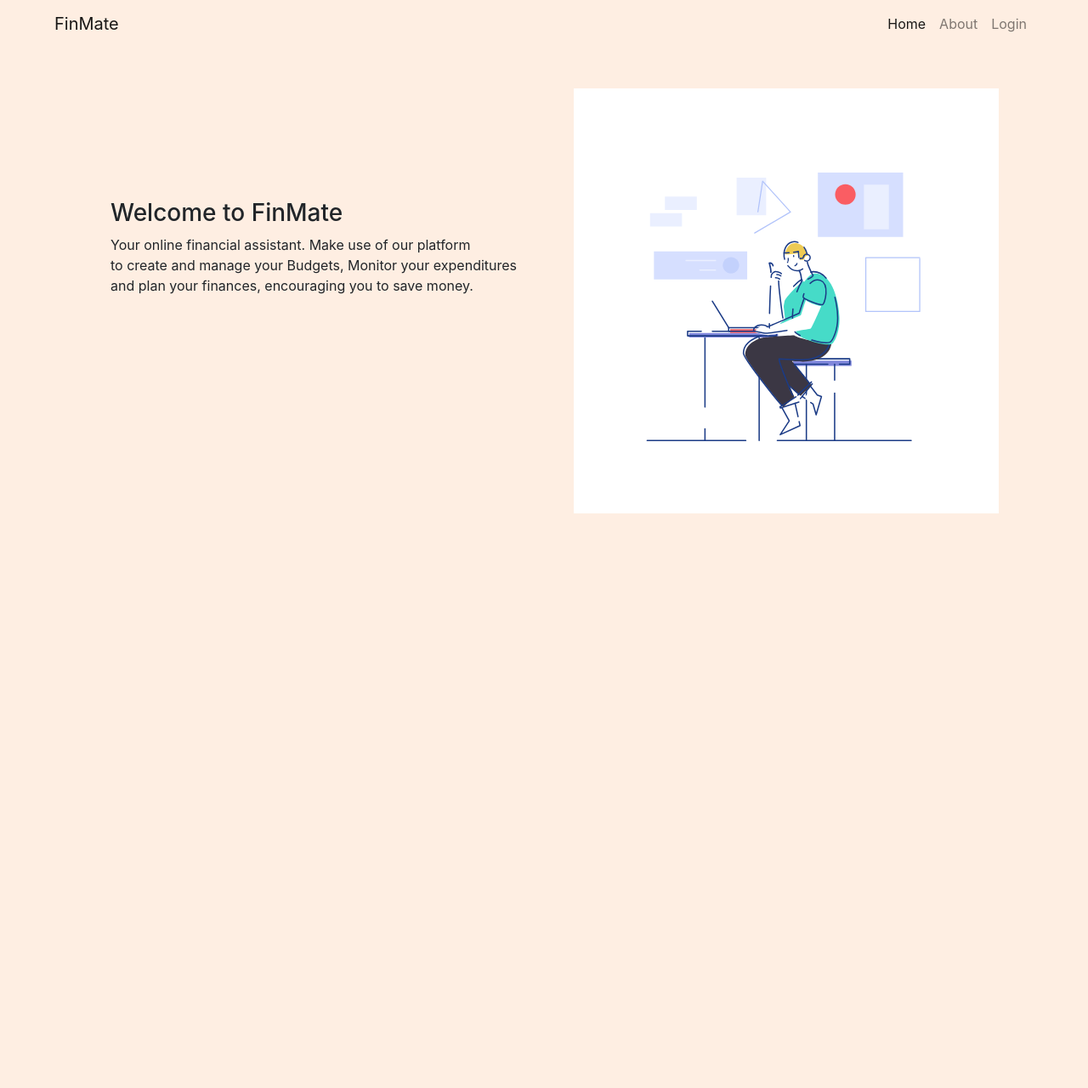
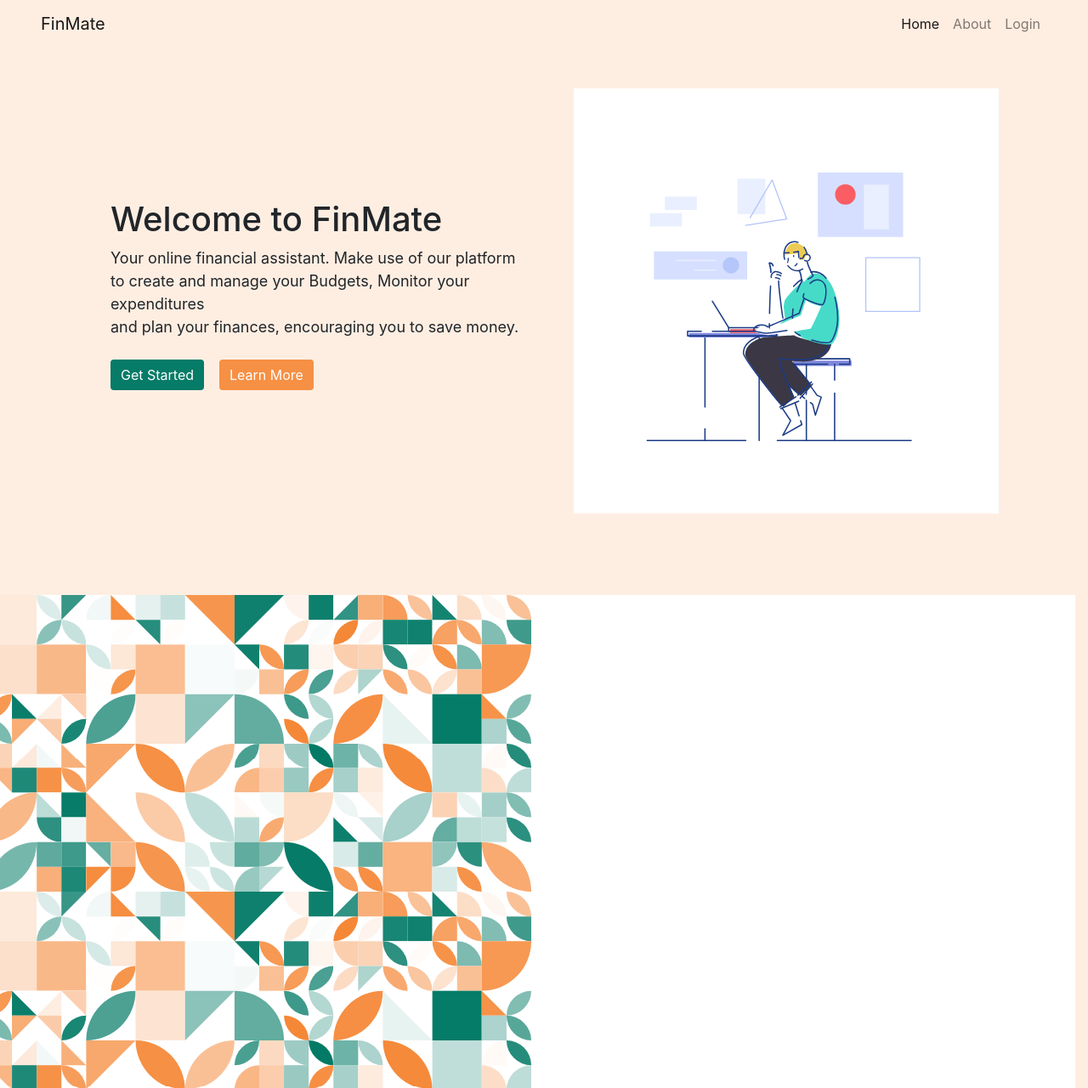
Before and after one commit to Jordan-Rob/FinMate-FE, a React (Create React App) app: page / in a window 1280 px wide. Shown: the whole page at 85% size. Before the commit the page ends 800 px from the top, so only its background shows below. Built offline with nearby package versions, Linux system fonts and the light colour scheme.

Commit message:
added second section of home page

```diff
--- a/src/components/Home.js
+++ b/src/components/Home.js
@@ -1,7 +1,8 @@
 import React, { useEffect } from 'react';
-import Illustration from '../MoneySaving.svg'
+import pattern from '../static/patternpad.svg'
 import Lottie from 'lottie-web'
 import Animation from '../animations/drawkit-grape-animation-2-LOOP.json'
+import Button from 'react-bootstrap/Button'
 
 const Home = () => {
     useEffect(() => {
@@ -12,18 +13,32 @@ const Home = () => {
     }, [])
 
     return (
+        <div>
             <div className="container mt-5">
                 <div className="row" >
-              <div className="col-md-6 " style={{ paddingTop:'130px', paddingLeft:'60px' }}>
-                  <h3 className=''>Welcome to FinMate</h3>
+                    <div className="col-md-6 " style={{ paddingTop:'130px', paddingLeft:'60px', fontSize:'18px' }}>
+                        <h1 className=''>Welcome to FinMate</h1>
                         <p>
                             Your online financial assistant. Make use of our platform <br/>
                             to create and manage your Budgets, Monitor your expenditures <br/>
                             and plan your finances, encouraging you to save money.
                         </p>
+                        <div style={{ marginTop:'25px', }}>
+                            <Button style={{ background:'#057B68', outline:'0 !important;', border:'none'}}>Get Started</Button>
+                            <Button style={{ marginLeft:'18px', background:'#F69044', outline: 'none; !important', border:'none' }}>Learn More</Button>
+                        </div>
                     </div>
                     <div className="col-md-6"  >
                         <div style={{ height: "500px" }} id='home-illustration'></div>
+                    </div>
+                </div>
+            </div>
+
+            <div className="mt-5 pt-5" >
+                <div className="row "  style={{ height:'580px', width:'100%' }}>
+                    <div className="col-md-6 p-0" style={{ backgroundImage:`url(${pattern})` }}>
+                    </div>
+                    <div className="col-md-6 p-0" style={{  background:'#fff'}}></div>
                 </div>
             </div>
         </div>
--- a/src/components/Nav.js
+++ b/src/components/Nav.js
@@ -4,7 +4,7 @@ import {Link} from 'react-router-dom'
 const Nav = () => {
     return (
         <div >
-          <nav  className=" navbar navbar-expand-lg navbar-light " style={{ background:'#FEEEE2'}}>
+          <nav  className=" navbar navbar-expand-lg navbar-light px-0 " style={{ background:'#FEEEE2'}}>
             <a className="navbar-brand ml-5" href="#">
                 FinMate
             </a>
```
Also changed, not shown: src/static/MoneySaving.svg (renamed from src/MoneySaving.svg), src/static/patternpad.svg (added). Lines whose indentation alone changed are shown as unchanged.
